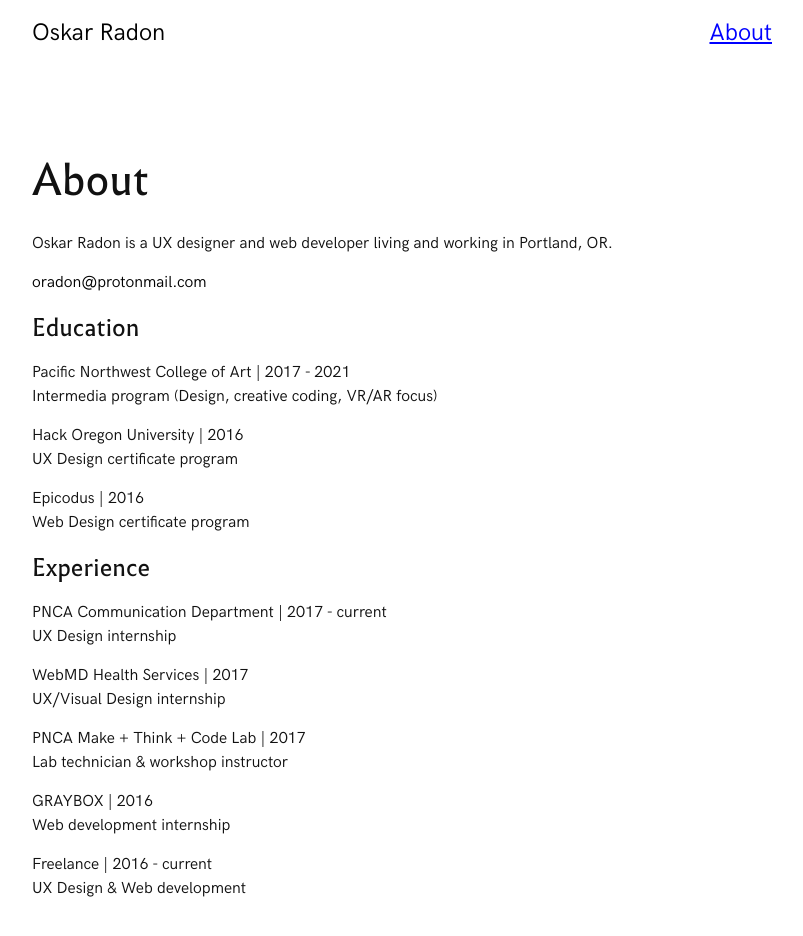
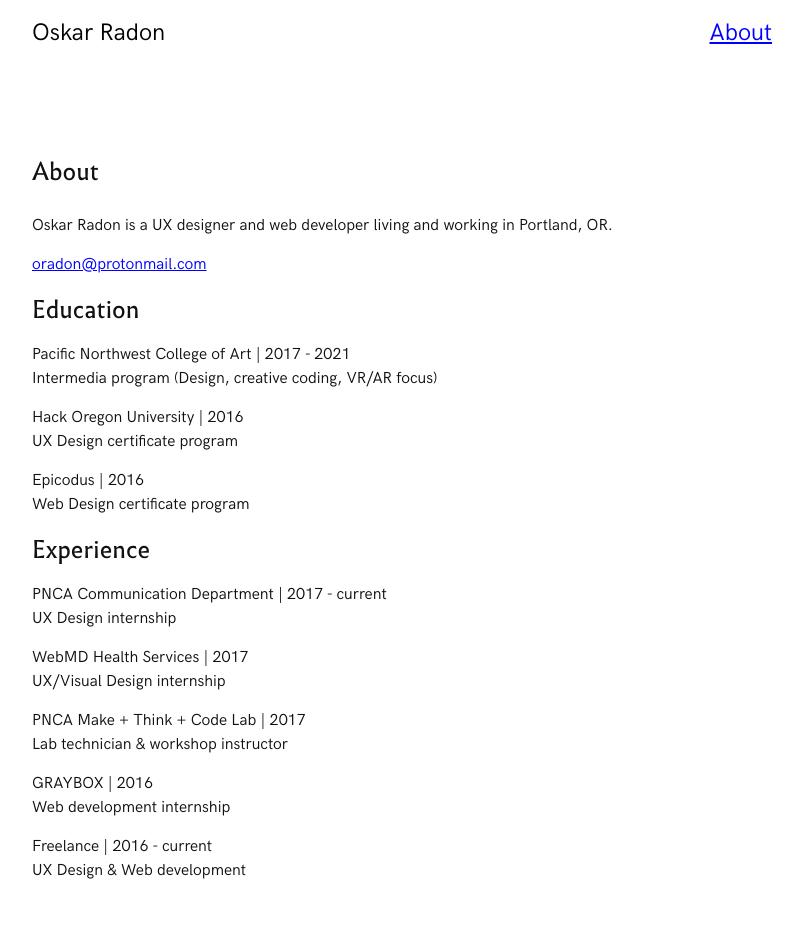
Before and after one commit to oskarradon/oskarradon.github.io-old, a Jekyll site: the page built from about.md, in a window 1280 px wide and 961 px high. Shown: the top 936 px of the window, without its empty margins (238-1041 px from the left). Built offline with Jekyll 4.4.1, drawn with Linux system fonts in a browser that asks for light colours; nearby versions of some CDN libraries.

Commit message:
Make post heading smaller

```diff
--- a/_sass/partials/_layout.scss
+++ b/_sass/partials/_layout.scss
@@ -73,18 +73,20 @@
 }
 
 .post-title {
-  @include relative-font-size(2.625);
   font-family: "Infini";
-  // letter-spacing: -1px;
   line-height: 1;
 
   @include media-query($on-laptop) {
-    @include relative-font-size(2.25);
   }
 }
 
 .post-content {
   margin-bottom: $spacing-unit;
+
+  a {
+    color: blue;
+    text-decoration: underline;
+  }
 
   h1, h2, h3, h4, h5 {
     font-family: 'Infini';
```
